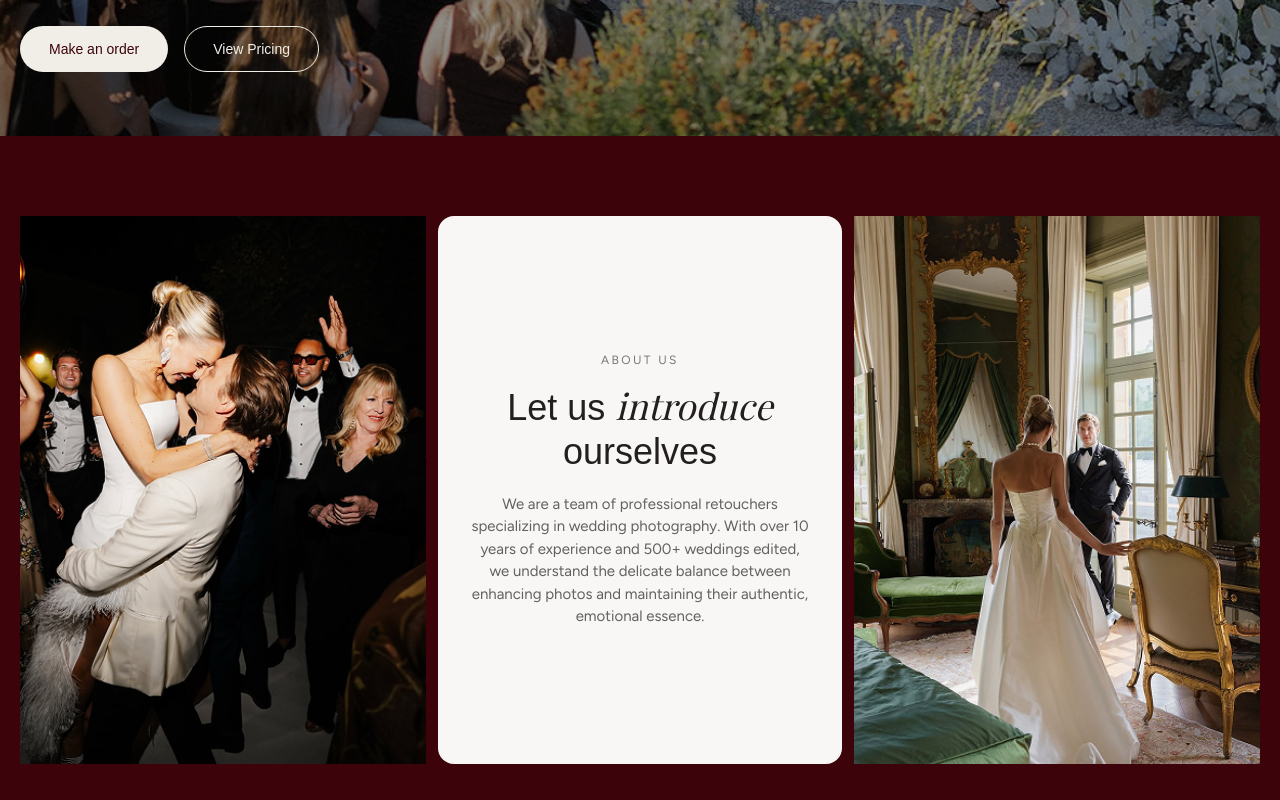
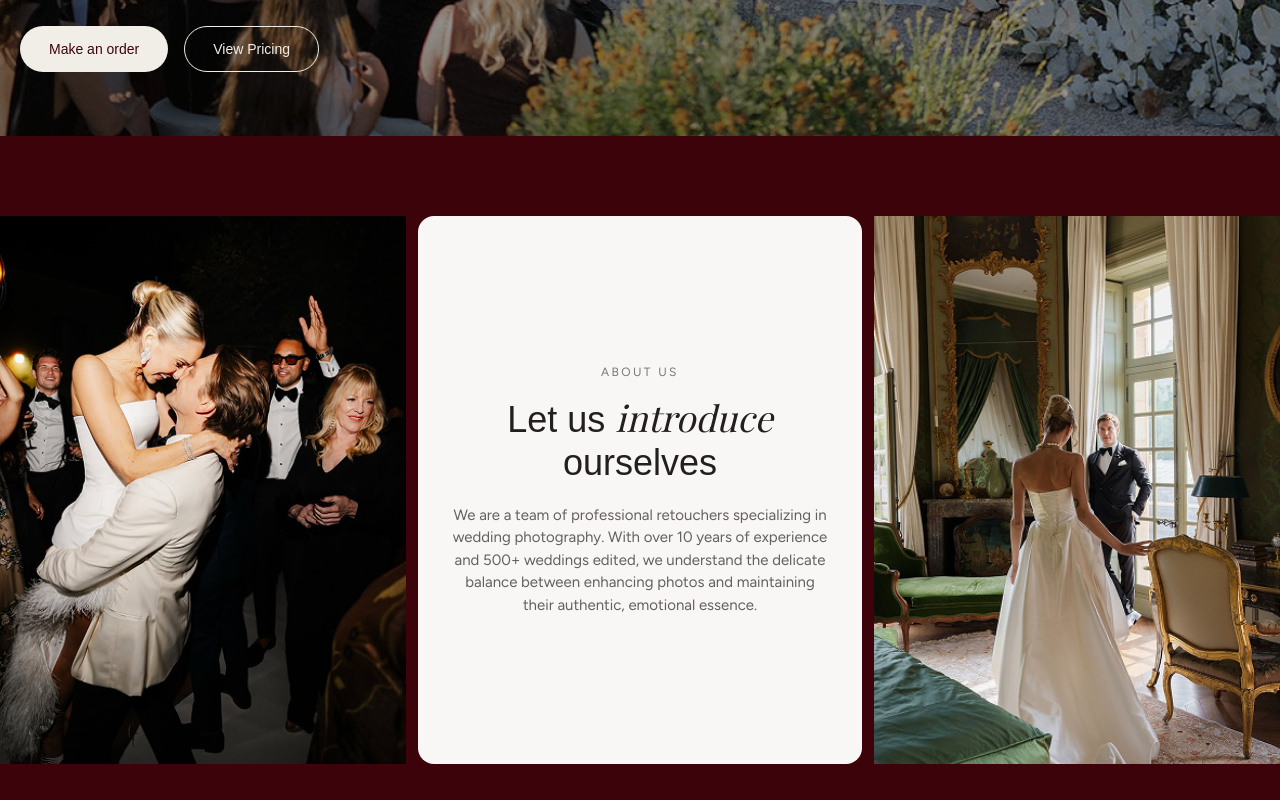
Before and after one commit to inflo0ms/ivy-studio, a Next.js app: page / in a window 1280 px wide. Shown: the part 640-1440 px from the top of the page. Built offline with nearby package versions, Linux system fonts and the light colour scheme; a web font is replaced by a local one.

Commit message:
fix for about us

```diff
--- a/src/components/sections/home/about.tsx
+++ b/src/components/sections/home/about.tsx
@@ -1,7 +1,5 @@
 import Image, { type StaticImageData } from 'next/image';
 import type { ReactNode } from 'react';
-
-import { Container } from '@/components/shared/container';
 
 interface AboutProps {
   eyebrow?: string;
@@ -20,7 +18,7 @@ export function About({
 }: AboutProps) {
   return (
     <section className="md:bg-brand-red bg-[#F9F7F6]">
-      <Container className="grid grid-cols-1 gap-8 py-0 md:grid-cols-[auto_1fr_auto] md:gap-3 md:py-20">
+      <div className="grid w-full grid-cols-1 gap-8 py-0 md:grid-cols-[auto_1fr_auto] md:gap-3 md:py-20">
         {/* Left image — fixed size from design, hidden on mobile */}
         {imageLeft && (
           <Image
@@ -34,7 +32,7 @@ export function About({
         )}
 
         {/* Card */}
-        <div className="mx-auto flex w-full max-w-[calc(100vw-40px)] flex-col items-center justify-center rounded-2xl bg-[#F9F7F6] px-5 py-20 text-center md:max-w-[100vw] md:px-8 md:py-14">
+        <div className="flex w-full flex-col items-center justify-center rounded-2xl bg-[#F9F7F6] px-5 py-20 text-center md:px-8 md:py-14">
           <span className="text-brand-black/60 font-body text-xs tracking-[0.2em] uppercase">
             {eyebrow}
           </span>
@@ -59,7 +57,7 @@ export function About({
             className="h-[548px] w-full object-cover md:w-[406px]"
           />
         )}
-      </Container>
+      </div>
     </section>
   );
 }
```
